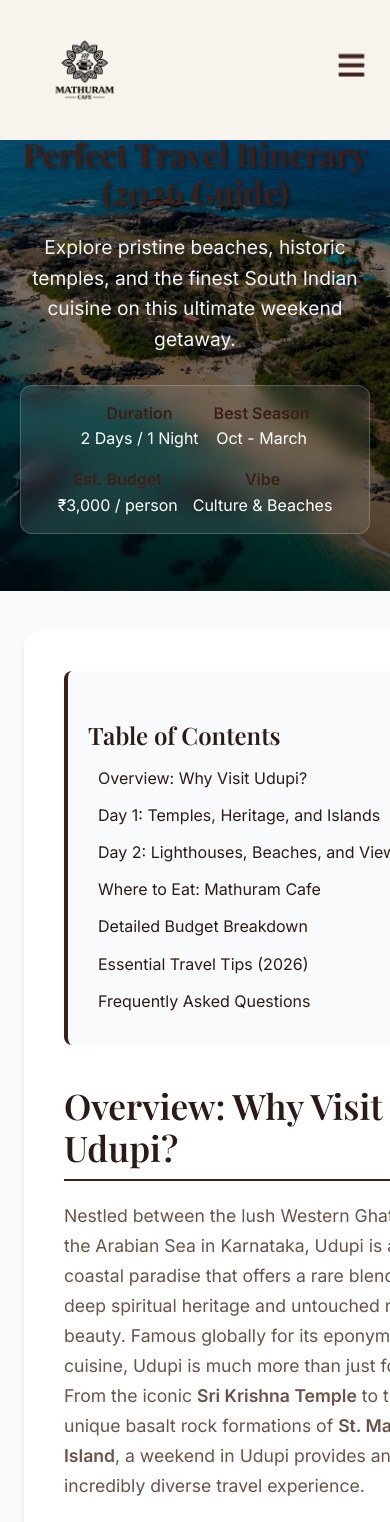
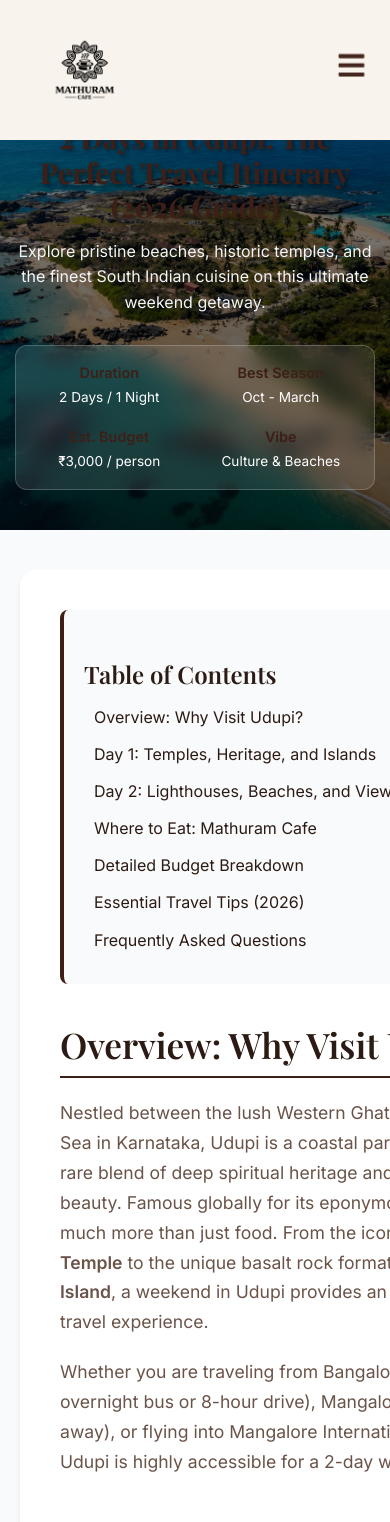
Before and after one commit to chiragudayashetty-tech/MathuramCafe-Website, a React (Vite) app: page /travel-guide/udupi-2-day-itinerary in a window 390 px wide. Shown: the top 1522 px of the page. Built offline with nearby package versions, Linux system fonts and the light colour scheme; a web font is replaced by a local one.

Commit message:
Fix severe mobile UI truncation and redesign Udupi hero section for phones

```diff
--- a/src/index.css
+++ b/src/index.css
@@ -36,6 +36,9 @@
   color: var(--color-text);
   line-height: 1.6;
   -webkit-font-smoothing: antialiased;
+  overflow-x: hidden;
+  width: 100%;
+  position: relative;
 }
 
 h1, h2, h3, h4, h5, h6 {
@@ -84,7 +87,8 @@
   width: 100%;
   max-width: 1200px;
   margin: 0 auto;
-  padding: 0 24px;
+  padding: 0 20px;
+  overflow-x: hidden;
 }
 
 .section {
--- a/src/pages/TravelGuide.css
+++ b/src/pages/TravelGuide.css
@@ -2,7 +2,6 @@
   padding-top: 150px;
   padding-bottom: 80px;
   min-height: 100vh;
-  overflow-x: hidden;
 }
 
 .travel-guide-header {
@@ -93,20 +92,21 @@
 @media (max-width: 768px) {
   .travel-guide-page {
     padding-top: 100px;
-    padding-bottom: 50px;
+    padding-bottom: 40px;
   }
 
   .travel-guide-header h1 {
     font-size: 2rem;
+    padding: 0 10px;
   }
 
   .travel-guide-header p {
-    font-size: 1rem;
+    font-size: 0.95rem;
     padding: 0 15px;
   }
 
   .guide-content {
-    padding: 20px;
+    padding: 20px 15px;
   }
 
   .guide-content h3 {
--- a/src/pages/guides/UdupiItinerary.css
+++ b/src/pages/guides/UdupiItinerary.css
@@ -1,8 +1,6 @@
 .itinerary-page {
   padding-bottom: 80px;
   background-color: var(--bg-light, #f9fafb);
-  overflow-x: hidden;
-  width: 100%;
 }
 
 .itinerary-hero {
@@ -58,15 +56,18 @@
   grid-template-columns: 1fr 300px;
   gap: 40px;
   padding-top: 40px;
+  max-width: 100%;
 }
 
 @media (max-width: 900px) {
   .layout-grid {
       grid-template-columns: 1fr;
+      gap: 20px;
   }
   .itinerary-hero h1 {
       font-size: 2.5rem;
   }
+
   .sidebar-widget {
       position: static;
       margin-top: 40px;
@@ -75,36 +76,56 @@
 
 @media (max-width: 600px) {
   .itinerary-hero {
-      min-height: 400px;
+      height: auto;
+      min-height: auto;
+      padding: 120px 15px 40px;
   }
 
   .itinerary-hero h1 {
-      font-size: 2rem;
+      font-size: 1.8rem;
+      margin-bottom: 15px;
+  }
+
+  .itinerary-hero p {
+      font-size: 1rem !important;
   }
 
   .itinerary-hero-content {
-      margin-top: 40px;
+      margin-top: 0;
+      padding: 0;
   }
 
   .quick-facts {
       gap: 15px;
       padding: 15px;
+      display: grid;
+      grid-template-columns: 1fr 1fr;
+      text-align: center;
   }
 
   .fact-item strong {
-      font-size: 1rem;
+      font-size: 0.9rem;
+  }
+
+  .fact-item span {
+      font-size: 0.85rem;
   }
 
   .itinerary-main {
-      padding: 20px;
+      padding: 20px 15px;
   }
 
   .itinerary-main h2 {
-      font-size: 1.8rem;
+      font-size: 1.6rem;
+      margin: 30px 0 15px;
   }
 
   .itinerary-main h3 {
-      font-size: 1.3rem;
+      font-size: 1.25rem;
+  }
+
+  .itinerary-card {
+      padding: 20px 15px;
   }
 }
 
@@ -216,7 +237,6 @@
   margin: 30px 0;
   -webkit-overflow-scrolling: touch;
   width: 100%;
-  max-width: 100vw;
 }
 
 .budget-table {
```
